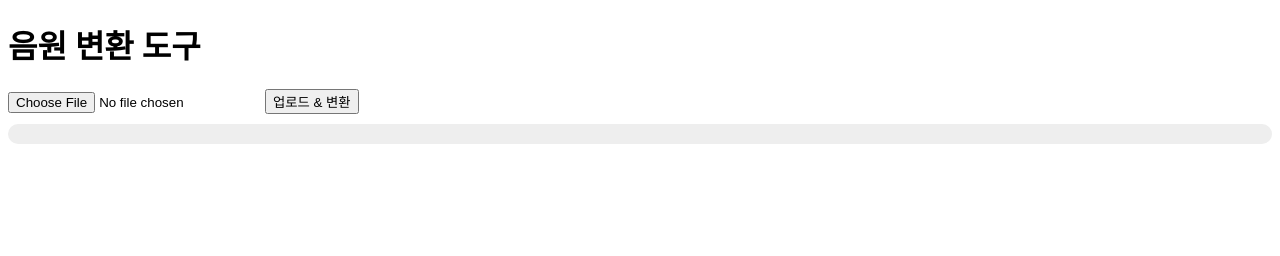
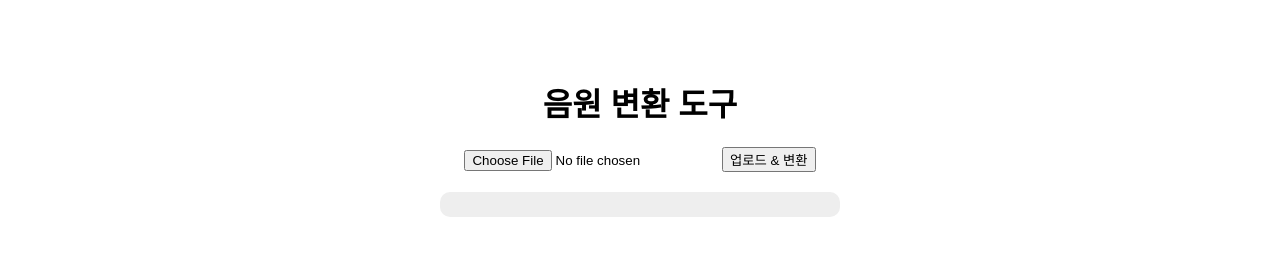
Before and after one commit to juhansa32/mulid-tools, a plain HTML site: page index.html in a window 1280 px wide. Drawn offline with Linux system fonts and the light colour scheme.

Commit message:
Update style.css

```diff
--- a/style.css
+++ b/style.css
@@ -1,17 +1,25 @@
+body {
+  font-family: sans-serif;
+  text-align: center;
+  padding: 50px;
+}
+
 #progressContainer {
-  width: 100%;
+  width: 80%;
+  max-width: 400px;
+  height: 25px;
   background: #eee;
   border-radius: 10px;
+  margin: 20px auto;
   overflow: hidden;
-  margin-top: 10px;
 }
 
 #progressBar {
   width: 0%;
-  height: 20px;
+  height: 100%;
   background: #4caf50;
   text-align: center;
   color: white;
-  line-height: 20px;
+  line-height: 25px;
   border-radius: 10px;
 }
```
